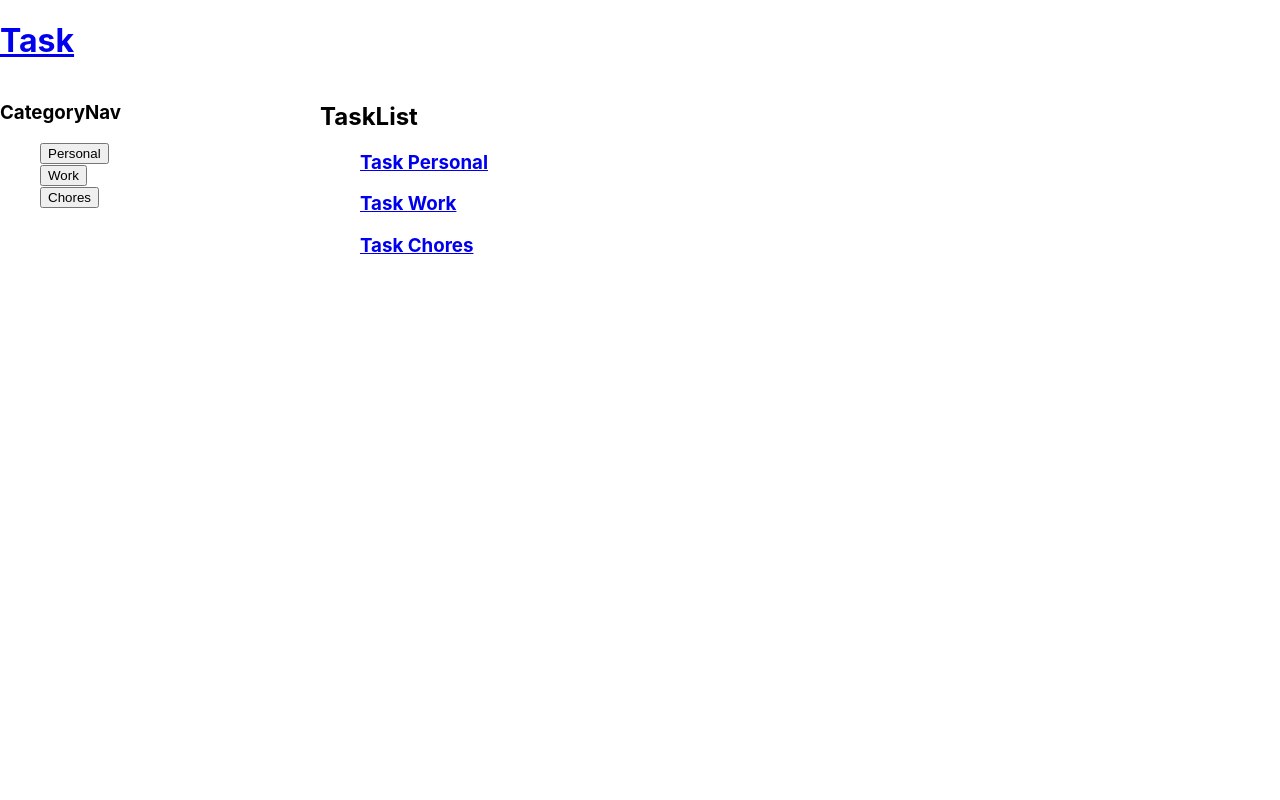
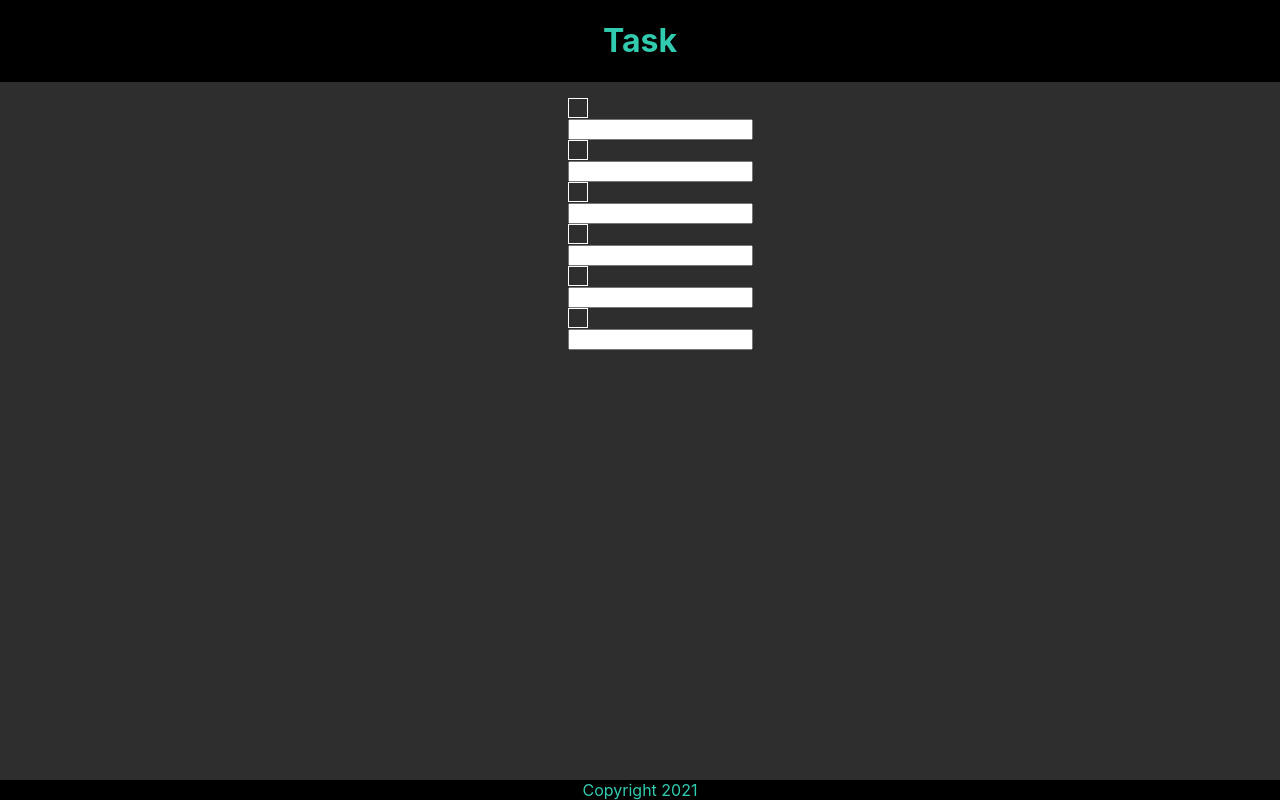
Before and after one commit to bluwakpa/task-client, a React (Create React App) app: page / in a window 1280 px wide. Built offline with nearby package versions, Linux system fonts and the light colour scheme.

Commit message:
static start

```diff
--- a/package.json
+++ b/package.json
@@ -10,6 +10,7 @@
     "react-dom": "^17.0.1",
     "react-router-dom": "^5.2.0",
     "react-scripts": "4.0.1",
+    "uuidv4": "^6.2.7",
     "web-vitals": "^0.2.4"
   },
   "scripts": {
--- /dev/null
+++ b/src/ApiContext.js
@@ -0,0 +1,10 @@
+import React from 'react'
+
+export default React.createContext({
+  categories: [],
+  tasks: [],
+  addCategory: () => {},
+  addTask: () => {},
+  editCategory: () => {},
+  editTask: () => {},
+})
--- a/src/App.js
+++ b/src/App.js
@@ -1,36 +1,88 @@
 import React, { useState } from 'react';
 import data from './data'
-import { Route, Link } from 'react-router-dom'
-import CategoryNav from './CategoryNav'
-import TaskList from './TaskList'
-import Task from './Task'
-import FilteredTasks from './FilteredTasks'
+// import ApiContext from './ApiContext';
+// import { Route, Link } from 'react-router-dom'
+// import { v4 as uuidv4 } from 'uuid';
+// import CategoryNav from './CategoryNav'
+// import TaskList from './TaskList'
+// import Task from './Task'
+// import FilteredTasks from './FilteredTasks'
 
-console.log(data)
+export default function App() {
+  // const context = useContext(ApiContext)
+  // const [categories, setCategories] = useState(data.categories)
+  const [tasks, setTasks] = useState(data.tasks)
 
-function App() {
-  const [categories, setCategories] = useState(data.categories)
-  const [tasks, setTasks] = useState(data.tasks)
+  function createTask(e, i) {
+    const newTasks = [...tasks];
+    newTasks.splice(i + 1, 0, {
+      content: '',
+      complete: false,
+    });
+    setTasks(newTasks);
+    setTimeout(() => {
+      document.forms[0].elements[i + i].focus();
+    }, 0);
+  }
+
+  function updateTask(e, i) {
+    const newTasks = [...tasks];
+    newTasks[i].content = e.target.value;
+    setTasks(newTasks);
+    console.log('setTasks', setTasks, 'newTasks', newTasks)
+  }
+
+  function toggleTaskComplete(i) {
+    const tempTasks = [...tasks];
+    tempTasks[i].isCompleted = !tempTasks[i].isCompleted;
+    setTasks(tempTasks);
+  }
+
+  function removeTask(i) {
+    if (i === 0 && tasks.length === 1) return;
+    setTasks(tasks => tasks.slice(0, i).concat(tasks.slice(i + 1, tasks.length)));
+    setTimeout(() => {
+      document.forms[0].elements[i - 1].focus();
+    }, 0);
+  }
+
+  function handleEnter(e, i) {
+    if (e.key === 'Enter') {
+      createTask(e, i);
+    }
+    if (e.key === 'Backspace' && tasks[i].content === '') {
+      e.preventDefault();
+      console.log('tasks', tasks)
+      return removeTask(i);
+    }
+  }
+
+
   return (
-    <main>
-      <header>
-        <h1>
-          <Link to="/">Task</Link>
-        </h1>
-      </header>
-      <section style={{display:"flex"}}>
-        <Route exact path="/" component={CategoryNav} />
-        <Route exact path="/" component={TaskList} />
-      </section>
-      <section style={{display:"flex"}}>
-        <Route exact path="/category/:categoryId" component={CategoryNav} />
-        <Route exact path="/category/:categoryId" component={TaskList} />
-      </section>
-      <section>
-        <Route exact path="/task/:taskId" component={Task} />
-      </section>
-    </main>
+    <div className="app">
+      <div className="header">
+        <h1>Task</h1>
+      </div>
+      <form className="task-list">
+        <ul>
+          {tasks.map((task, i) => (
+            <div className={`task ${task.isCompleted && 'task-is-completed'}`}>
+              <div className={'checkbox'} onClick={() => toggleTaskComplete(i)}>
+                {task.isCompleted && (
+                  <span>&#x2714;</span>
+                )}
+              </div>
+              <input
+                type="text"
+                value={tasks.content}
+                onEnter={e => handleEnter(e, i)}
+                onChange={e => updateTask(e, i)}
+              />
+            </div>
+          ))}
+        </ul>
+      </form>
+      <footer role="contentinfo" className="footer">Copyright 2021</footer>
+    </div>
   );
 }
-
-export default App;
--- a/src/data.js
+++ b/src/data.js
@@ -17,37 +17,37 @@ export default {
     {
       "id": "cbc787a0-ffaf-11e8-8eb2-f2801f1b9fd1",
       "content": "Excercise",
-      "modified": "2021-01-03T00:00:00.000Z",
+      "complete": false,
       "categoryId": "b0715efe-ffaf-11e8-8eb2-f2801f1b9fd1",
     },
     {
       "id": "d26e0034-ffaf-11e8-8eb2-f2801f1b9fd1",
       "content": "Debug React app",
-      "modified": "2021-08-15T23:00:00.000Z",
+      "complete": false,
       "categoryId": "b07161a6-ffaf-11e8-8eb2-f2801f1b9fd1",
     },
     {
       "id": "d26e01a6-ffaf-11e8-8eb2-f2801f1b9fd1",
       "content": "Attend scrum",
-      "modified": "2021-03-01T00:00:00.000Z",
+      "complete": false,
       "categoryId": "b07161a6-ffaf-11e8-8eb2-f2801f1b9fd1",
     },
     {
       "id": "d26e0570-ffaf-11e8-8eb2-f2801f1b9fd1",
       "content": "Meditate",
-      "modified": "2021-01-04T00:00:00.000Z",
+      "complete": false,
       "categoryId": "b0715efe-ffaf-11e8-8eb2-f2801f1b9fd1",
     },
     {
       "id": "d26e0980-ffaf-11e8-8eb2-f2801f1b9fd1",
       "content": "Mail package",
-      "modified": "2021-03-03T00:00:00.000Z",
+      "complete": false,
       "categoryId": "b07162f0-ffaf-11e8-8eb2-f2801f1b9fd1",
     },
     {
       "id": "d26e0aac-ffaf-11e8-8eb2-f2801f1b9fd1",
       "content": "Make the bed",
-      "modified": "2021-05-16T23:00:00.000Z",
+      "complete": false,
       "categoryId": "b07162f0-ffaf-11e8-8eb2-f2801f1b9fd1",
     },
   ]
--- a/src/index.css
+++ b/src/index.css
@@ -5,9 +5,52 @@ body {
     sans-serif;
   -webkit-font-smoothing: antialiased;
   -moz-osx-font-smoothing: grayscale;
+  color: #444;
+  background-color: rgb(46, 46, 46);
 }
 
 code {
   font-family: source-code-pro, Menlo, Monaco, Consolas, 'Courier New',
     monospace;
 }
+
+.header {
+  display: flex;
+  flex-direction: column;
+  align-items: center;
+  justify-content: center;
+  background-color: black;
+  color:rgb(49, 204, 176);
+}
+
+.task-list {
+  align-items: center;
+  justify-content: center;
+  display: flex;
+  flex-direction: column;
+  color: black;
+}
+
+.checkbox {
+  width: 18px;
+  height: 18px;
+  margin-right: 10px;
+  cursor: pointer;
+  font-size: 10px;
+  display: flex;
+  justify-content: center;
+  align-items: center;
+  border: 1px solid #fff;
+}
+
+footer {
+  bottom: 0;
+  position: fixed;
+  display: flex;
+  flex-direction: column;
+  align-items: center;
+  justify-content: center;
+  background-color: #000;
+  color:rgb(49, 204, 176);
+  width: 100%;
+}
```
Also changed, not shown: src/helper.js (added, +66 -0 lines), 2 other files (tests, documents, lock files or other folders).
